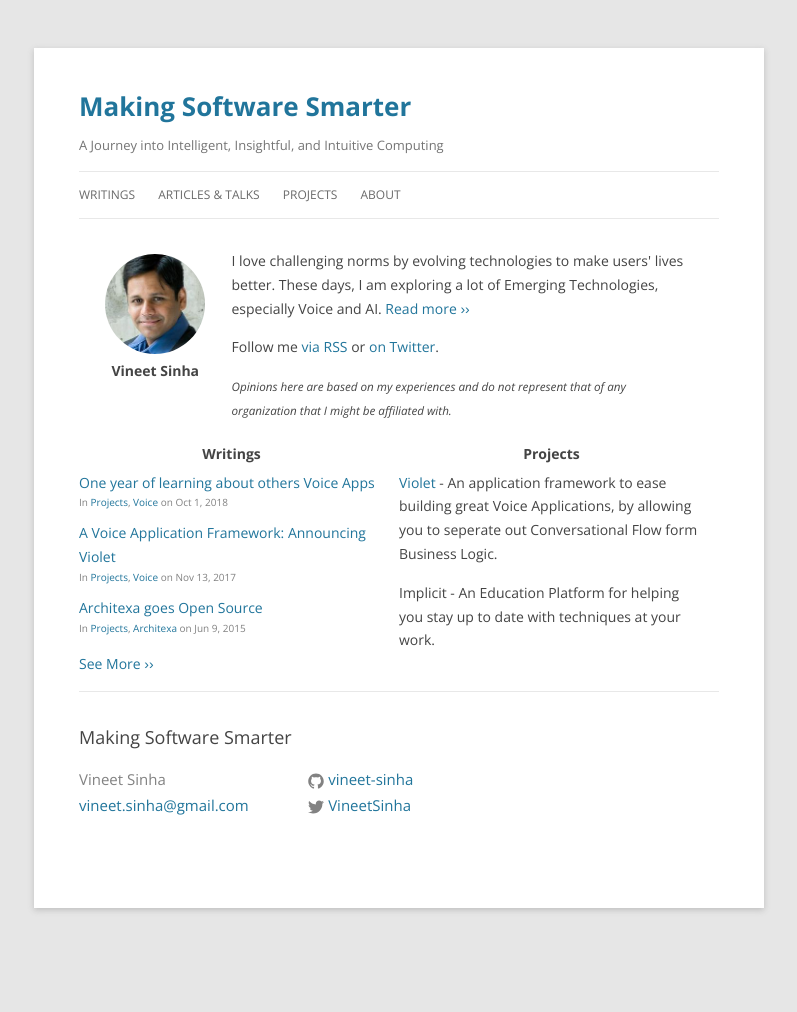
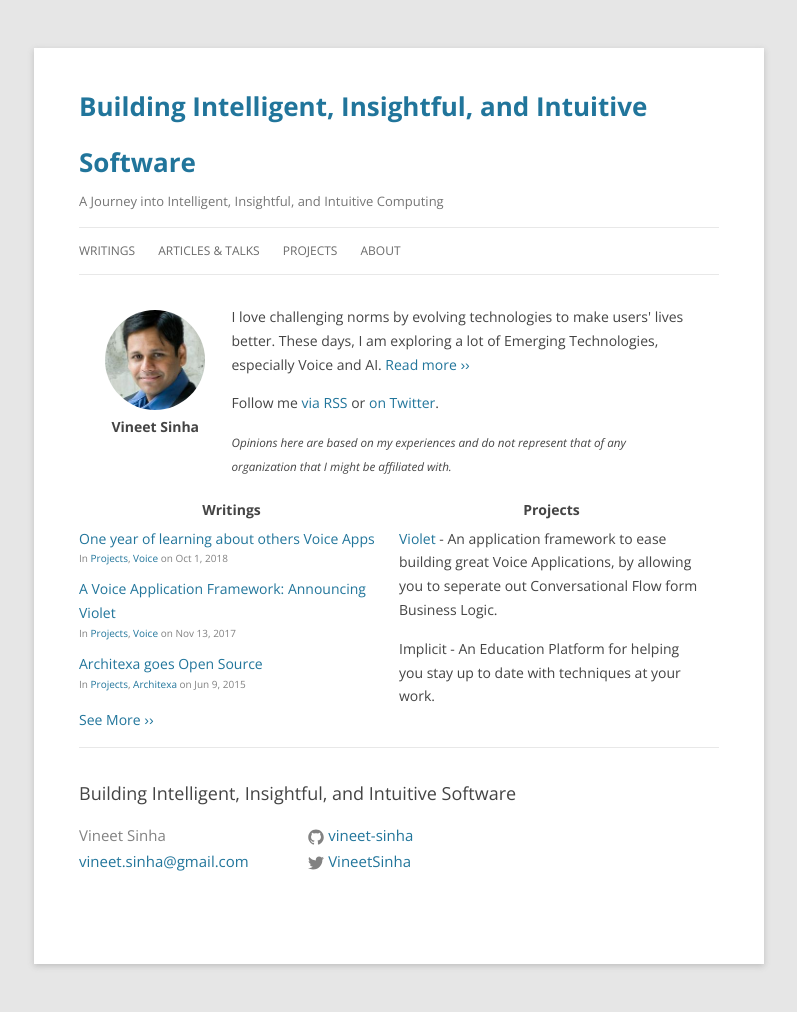
Before and after one commit to i3labs/i3labs.github.io, a Jekyll site: the page built from index.html, in a window 1280 px wide. Shown: the whole page, without its empty margins (241-1038 px from the left). Built offline with Jekyll 4.4.1, drawn with Linux system fonts in a browser that asks for light colours; before the commit the page ends 956 px from its top, so only the background shows below that.

Commit message:
update site tagline

```diff
--- a/_config.yml
+++ b/_config.yml
@@ -20,7 +20,7 @@ paginate_path: "/blog/page/:num"
 # you will see them accessed via {{ site.title }}, {{ site.email }}, and so on.
 # You can create any custom variable you would like, and they will be accessible
 # in the templates via {{ site.myvariable }}.
-title: "Making Software Smarter"
+title: "Building Intelligent, Insightful, and Intuitive Software"
 author: Vineet Sinha
 email: vineet.sinha@gmail.com
 description: > # this means to ignore newlines until "baseurl:"
```
